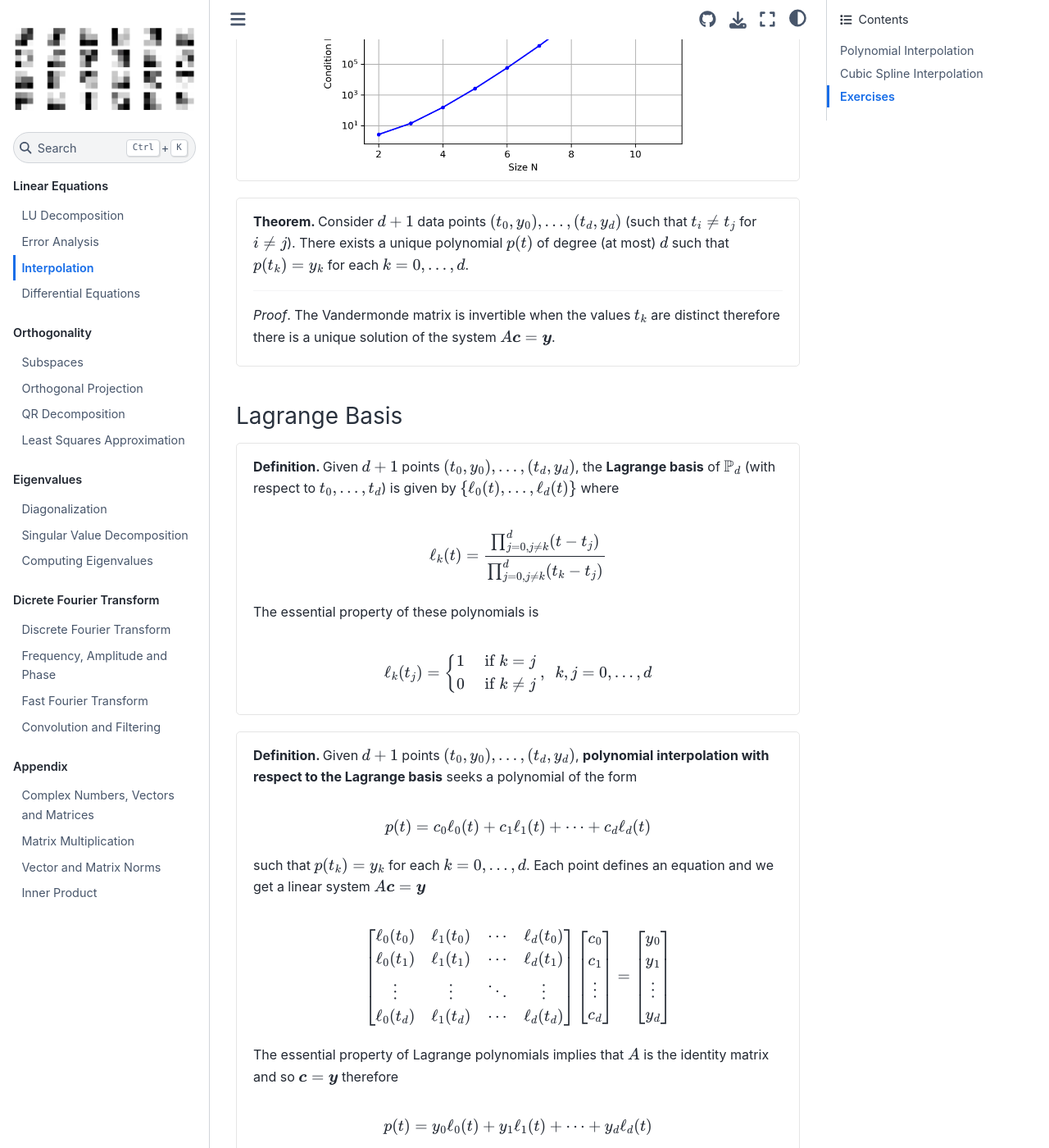
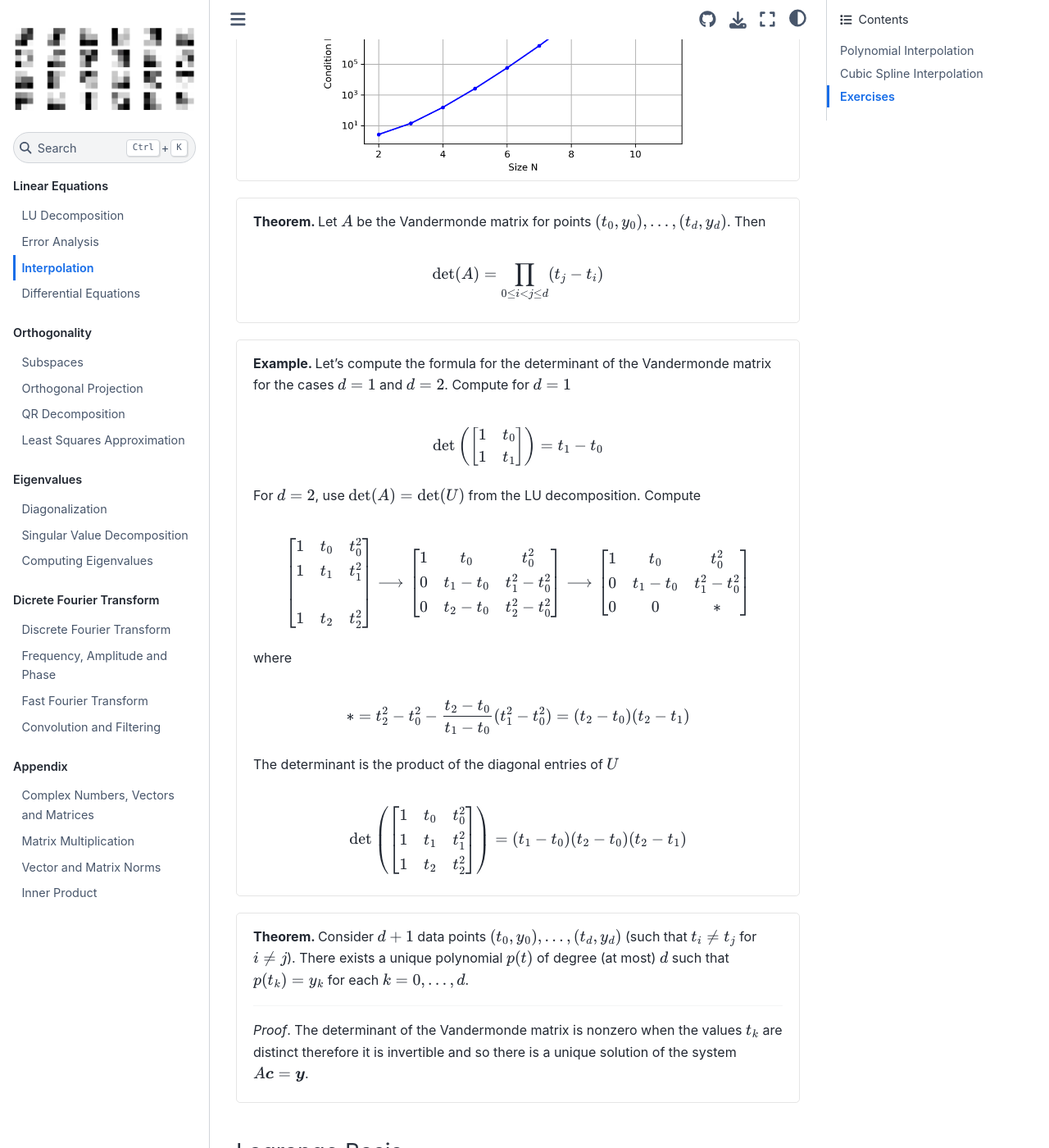
Before and after one commit to UBCMath/MATH307, a Jupyter Book: the page built from linear_equations/interpolation.md, in a window 1280 px wide and 1400 px high, scrolled down 2897 px. Shown: the whole window at 82% size. Built offline with Jupyter Book 1.0.4 settings and Sphinx 7.4.7 and the Sphinx Book theme 1.1.4, drawn with Linux system fonts in a browser that asks for light colours; pages that are not in the unit, such as notebooks, are missing from menus; some of the changed text lies outside the part shown.

Commit message:
Added proof of matrix norm of diagonal matrix and examples of determinants of Vandermonde.

````diff
--- a/_static/main.js
+++ b/_static/main.js
@@ -1,5 +1,5 @@
 $(function() {
-  $("div.bigidea > p:first-child").prepend("<strong>Big Ideas. </strong>");
+  $("div.bigidea > p:first-child").prepend("<strong>Big Idea. </strong>");
   $("div.definition > p:first-child").prepend("<strong>Definition. </strong>");
   $("div.example > p:first-child").prepend("<strong>Example. </strong>");
   $("div.theorem > p:first-child").prepend("<strong>Theorem. </strong>");
--- a/linear_equations/interpolation.md
+++ b/linear_equations/interpolation.md
@@ -111,11 +111,51 @@ The condition number of a Vandermonde matrix gets *very* large as the size of th
 ```
 
 ```{div} theorem
+Let $A$ be the Vandermonde matrix for points $(t_0,y_0), \dots,(t_d,y_d)$. Then
+
+$$
+\mathrm{det}(A) = \prod_{0 \leq i < j \leq d} (t_j - t_i)
+$$
+```
+
+```{div} example
+Let's compute the formula for the determinant of the Vandermonde matrix for the cases $d = 1$ and $d = 2$. Compute for $d = 1$
+
+$$
+\mathrm{det} \left( \begin{bmatrix} 1 & t_0 \\ 1 & t_1 \end{bmatrix} \right) = t_1 - t_0
+$$
+
+For $d=2$, use $\mathrm{det}(A) = \mathrm{det}(U)$ from the LU decomposition. Compute
+
+$$
+\begin{bmatrix} 1 & t_0 & t_0^2 \\ 1 & t_1 & t_1^2 \\ \\ 1 & t_2 & t_2^2 \end{bmatrix}
+\longrightarrow
+\begin{bmatrix} 1 & t_0 & t_0^2 \\ 0 & t_1 - t_0 & t_1^2 - t_0^2 \\ 0 & t_2 - t_0 & t_2^2 - t_0^2 \end{bmatrix}
+\longrightarrow
+\begin{bmatrix} 1 & t_0 & t_0^2 \\ 0 & t_1 - t_0 & t_1^2 - t_0^2 \\ 0 & 0 & * \end{bmatrix}
+$$
+
+where
+
+$$
+* = t_2^2 - t_0^2 - \frac{t_2 - t_0}{t_1 - t_0} (t_1^2 - t_0^2) = (t_2 - t_0)(t_2 - t_1)
+$$
+
+The determinant is the product of the diagonal entries of $U$
+
+$$
+\mathrm{det} \left( \begin{bmatrix} 1 & t_0 & t_0^2 \\ 1 & t_1 & t_1^2 \\ 1 & t_2 & t_2^2 \end{bmatrix}
+ \right)
+= (t_1 - t_0)(t_2 - t_0)(t_2 - t_1)
+$$
+```
+
+```{div} theorem
 Consider $d+1$ data points $(t_0,y_0), \dots , (t_d,y_d)$ (such that $t_i \not= t_j$ for $i \not= j$). There exists a unique polynomial $p(t)$ of degree (at most) $d$ such that $p(t_k) = y_k$ for each $k=0,\dots,d$.
 
 ---
 
-*Proof*. The Vandermonde matrix is invertible when the values $t_k$ are distinct therefore there is a unique solution of the system $A \boldsymbol{c} = \boldsymbol{y}$.
+*Proof*. The determinant of the Vandermonde matrix is nonzero when the values $t_k$ are distinct therefore it is invertible and so there is a unique solution of the system $A \boldsymbol{c} = \boldsymbol{y}$.
 ```
 
 ### Lagrange Basis
````
Also changed, not shown: eigenvalues/computing_eigenvalues.md (+32 -0 lines), linear_equations/error_analysis.md (+25 -12 lines).
